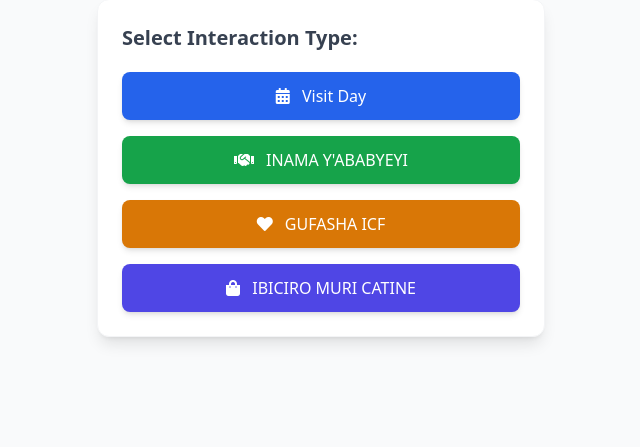
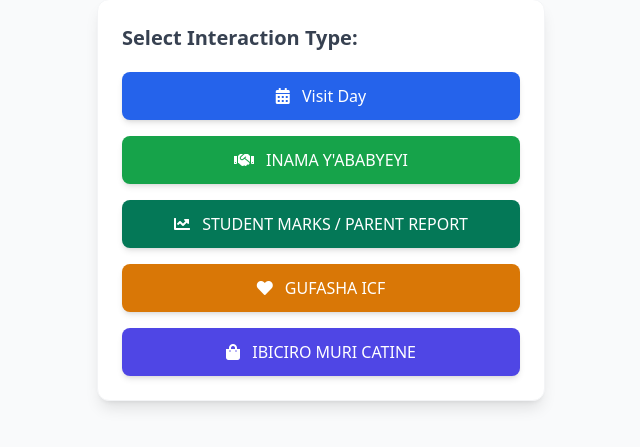
Before and after one commit to AIME-LOIC/MYSCHOOL, a FastAPI app: template templates/index.html in a window 1280 px wide. Shown: the part 133-580 px from the top of the page, without its empty margins (319-959 px from the left). Run offline with FastAPI, Linux system fonts and the light colour scheme; the template is opened without the code that fills it: most values are stand-ins (such as "Sample title", 1, 10 or a date in 2020); data that the repository does not hold is empty; parts of the project's set-up code (start-up, migrations or seed data) failed here and were passed over; some libraries are stand-ins or nearby versions.

Commit message:
Add parent reports entry to school portal

```diff
--- a/templates/index.html
+++ b/templates/index.html
@@ -122,6 +122,9 @@
                 <button id="btn-parent-meeting" onclick="selectType('parent_meeting')" class="w-full py-3 px-6 bg-green-600 hover:bg-green-700 text-white font-medium rounded-lg transition duration-150 ease-in-out shadow-md hover:shadow-lg">
                     <i class="fas fa-handshake mr-2"></i> INAMA Y'ABABYEYI
                 </button>
+                <a href="/{{ school_name }}/parent" class="w-full py-3 px-6 bg-emerald-700 hover:bg-emerald-800 text-white text-center font-medium rounded-lg transition duration-150 ease-in-out shadow-md hover:shadow-lg">
+                    <i class="fas fa-chart-line mr-2"></i> STUDENT MARKS / PARENT REPORT
+                </a>
                 <button id="btn-support" onclick="openDonationModal()" class="w-full py-3 px-6 bg-amber-600 hover:bg-amber-700 text-white font-medium rounded-lg transition duration-150 ease-in-out shadow-md hover:shadow-lg">
                     <i class="fas fa-heart mr-2"></i> GUFASHA ICF
                 </button>
```
